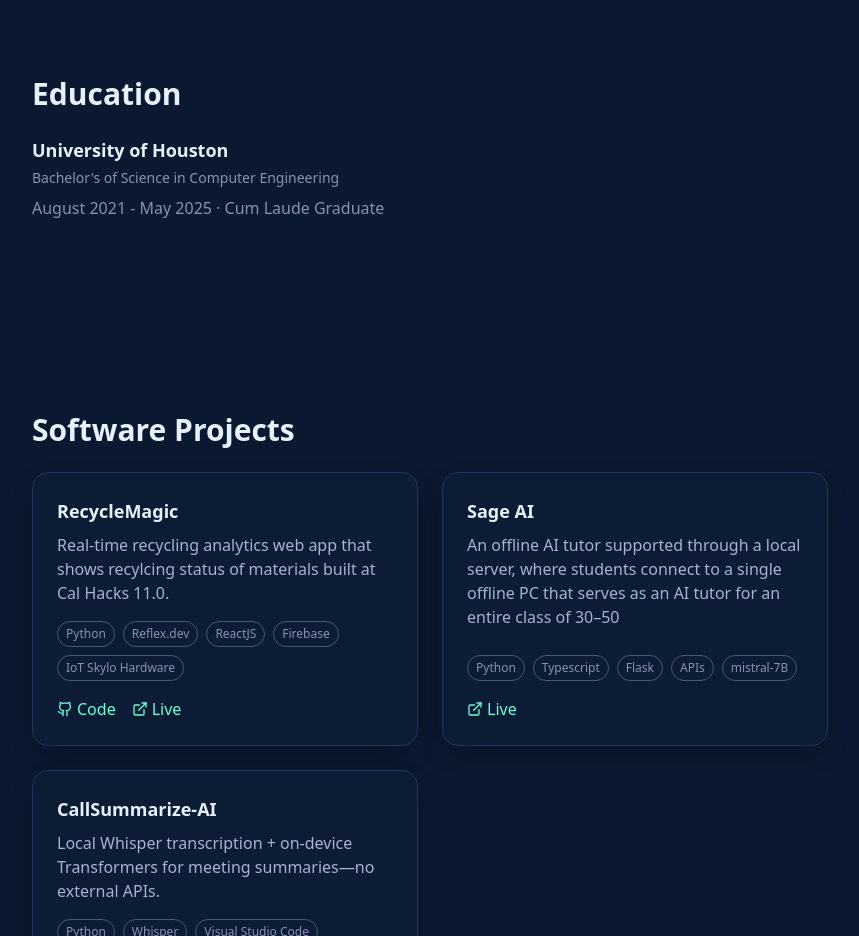
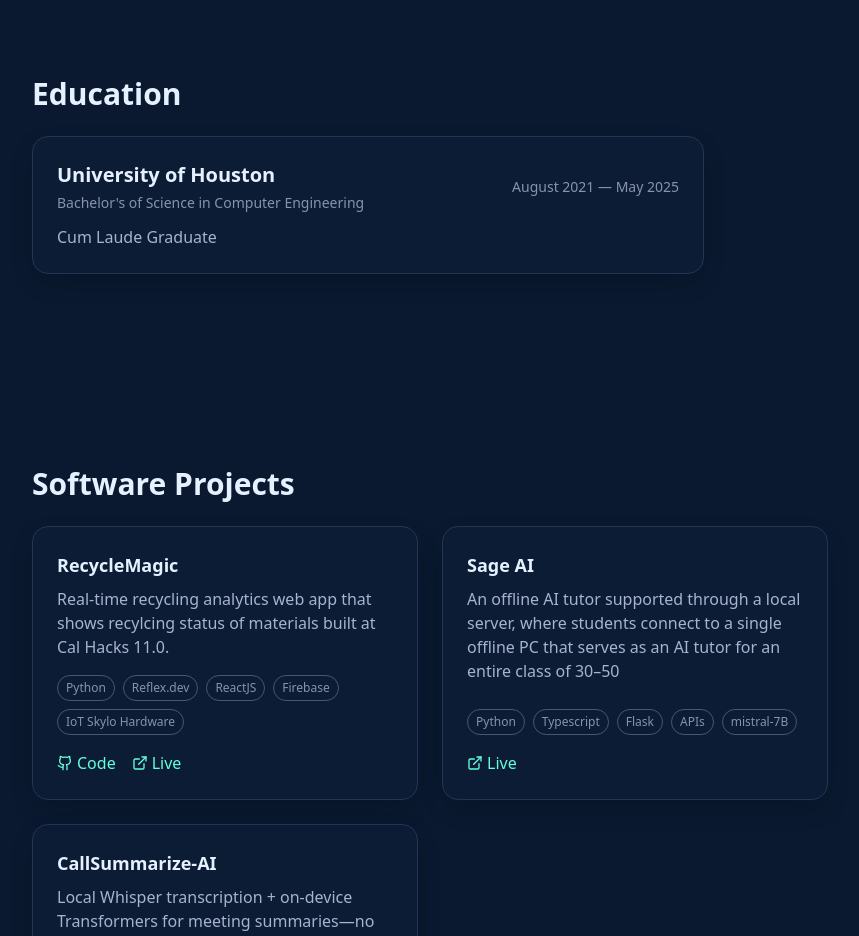
Before and after one commit to AbdurAziz/AbdurAziz.github.io, a Next.js app: page / in a window 1280 px wide. Shown: the part 2500-3436 px from the top of the page, without its empty margins (356-1215 px from the left). Built offline with nearby package versions, Linux system fonts and the light colour scheme.

Commit message:
Refactor Education section to card format

```diff
--- a/app/page.tsx
+++ b/app/page.tsx
@@ -49,17 +49,22 @@ export default function Page() {
       </Section>
 
       <Section id="education" title="Education">
-        <motion.div
+        <motion.article
           initial={{ opacity: 0, y: 10 }}
           whileInView={{ opacity: 1, y: 0 }}
           viewport={{ once: true }}
           transition={{ duration: 0.4 }}
-          className="max-w-2xl"
+          className="rounded-2xl p-6 bg-slate-900/40 shadow-soft border border-slate-800 max-w-2xl"
         >
-          <h3 className="text-lg font-semibold">University of Houston</h3>
-          <p className="text-sm text-slate-400 mt-1">Bachelor's of Science in Computer Engineering</p>
-          <p className="prose-muted mt-2">August 2021 - May 2025 · Cum Laude Graduate</p>
-        </motion.div>
+          <header className="flex items-center justify-between gap-4 flex-wrap">
+            <div>
+              <h3 className="text-xl font-semibold">University of Houston</h3>
+              <p className="text-sm text-slate-400 mt-1">Bachelor's of Science in Computer Engineering</p>
+            </div>
+            <span className="text-sm text-slate-400">August 2021 — May 2025</span>
+          </header>
+          <p className="mt-3 text-slate-300">Cum Laude Graduate</p>
+        </motion.article>
       </Section>
 
       <Section id="softwareprojects" title="Software Projects">
```
